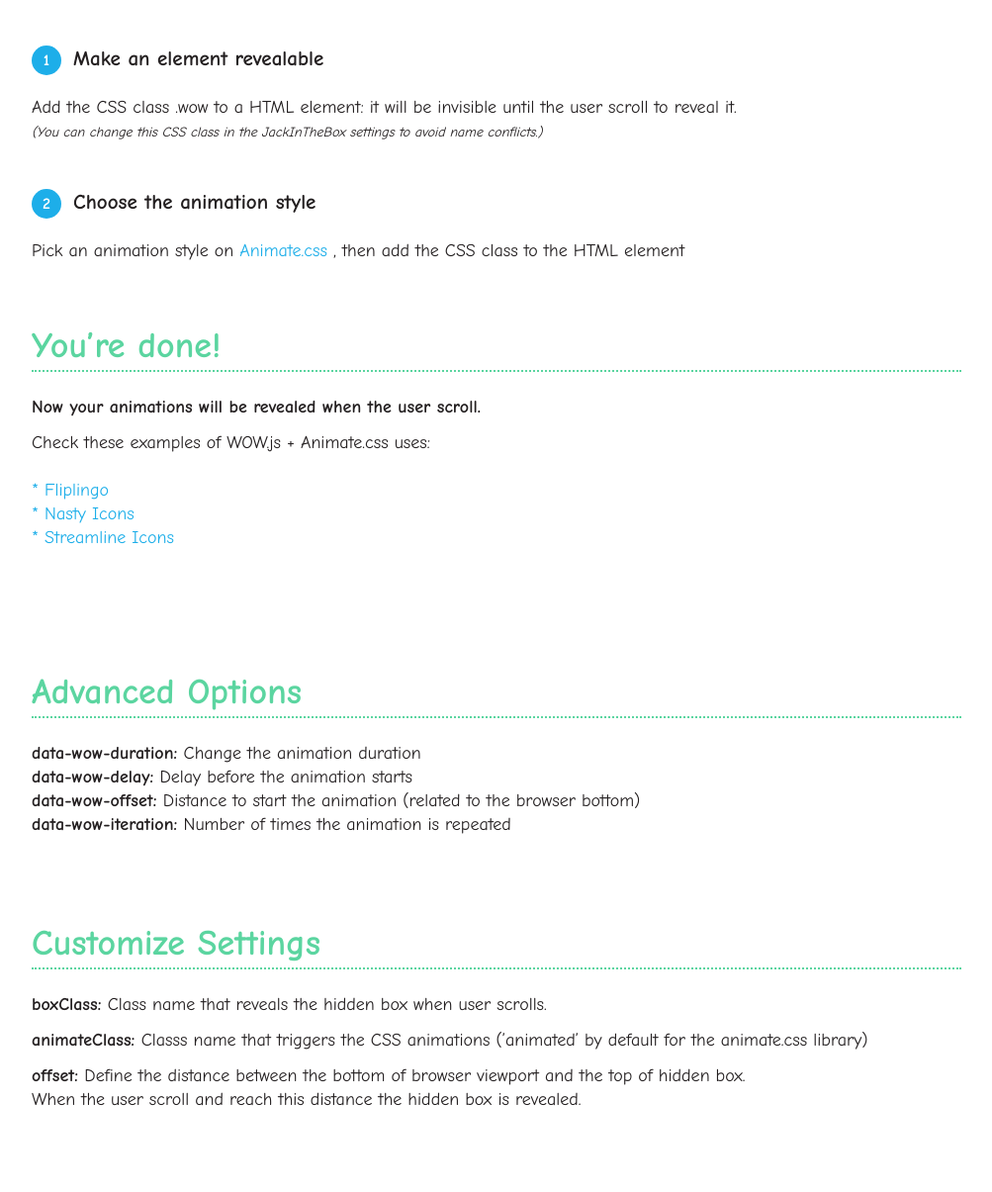
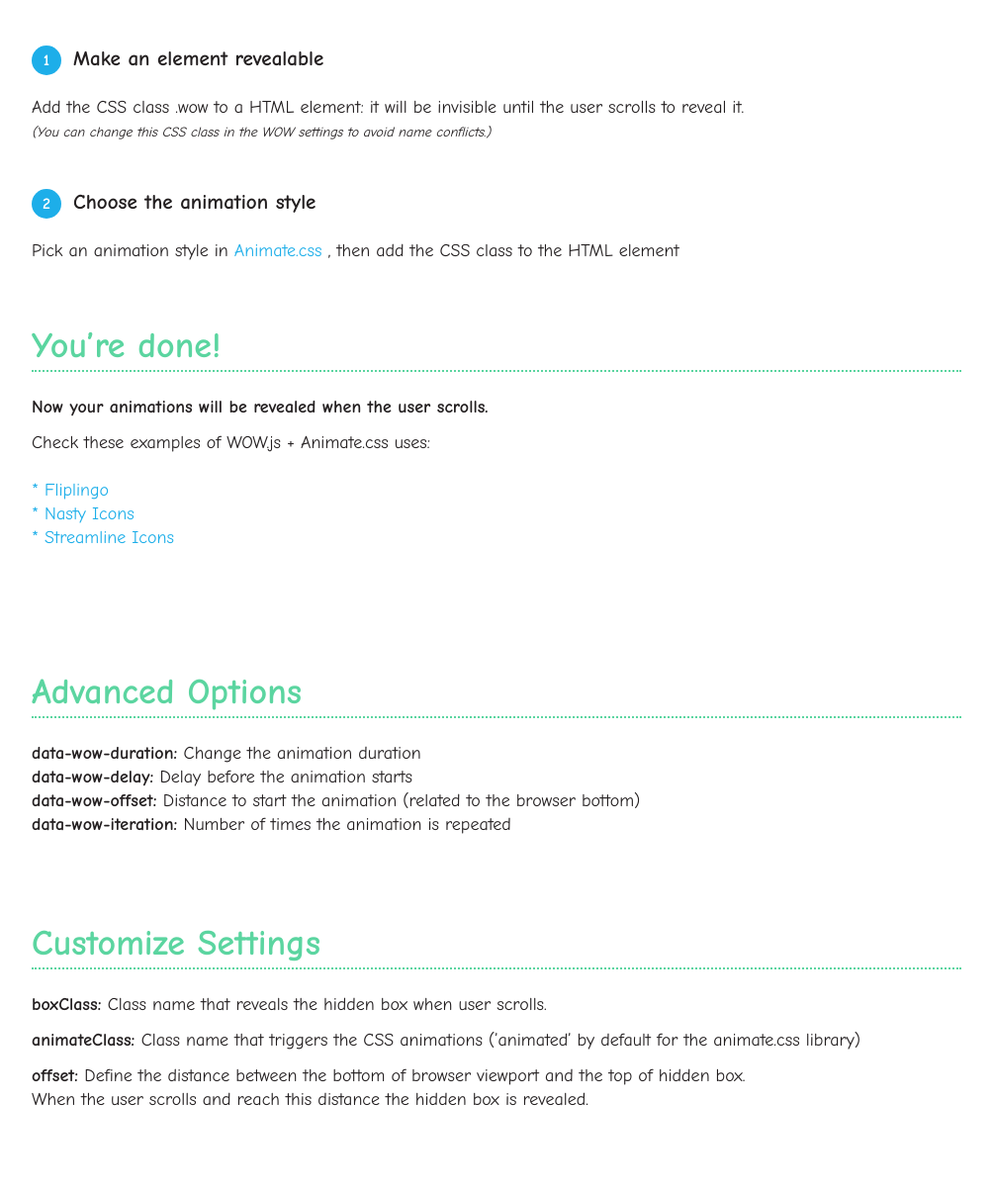
Before and after one commit to matthieua/WOW, a website: page docs.html in a window 1280 px wide. Shown: the part 566-1771 px from the top of the page at 99% size, without its empty margins (138-1141 px from the left). Drawn offline with Linux system fonts and the light colour scheme.

Commit message:
Fix a few small typos in docs

```diff
--- a/docs.html
+++ b/docs.html
@@ -36,7 +36,7 @@
             <h3>
               <div class="pill">1 </div>Link to the CSS animation library
             </h3>
-            <p>Link to <a href="http://daneden.github.io/animate.css/" title="Animate.css" target="_blank">Animate.css </a><br><i class="small">(You can link to another CSS animation library by changing WOW.j settings)</i><br></p><script src="https://gist.github.com/webalys/8798504.js"></script>
+            <p>Link to <a href="http://daneden.github.io/animate.css/" title="Animate.css" target="_blank">Animate.css </a><br><i class="small">(You can link to another CSS animation library by changing WOW.js settings)</i><br></p><script src="https://gist.github.com/webalys/8798504.js"></script>
             <h3>
               <div class="pill">2 </div>Link and activate WOW.js
             </h3><script src="https://gist.github.com/webalys/8798559.js"></script>
@@ -44,20 +44,20 @@
             <h3>
               <div class="pill">1 </div>Make an element revealable
             </h3>
-            <p>Add the CSS class .wow to a HTML element: it will be invisible until the user scroll to reveal it.<br><i class="small">(You can change this CSS class in the JackInTheBox settings to avoid name conflicts.)</i></p><script src="https://gist.github.com/webalys/8798576.js"></script>
+            <p>Add the CSS class .wow to a HTML element: it will be invisible until the user scrolls to reveal it.<br><i class="small">(You can change this CSS class in the WOW settings to avoid name conflicts.)</i></p><script src="https://gist.github.com/webalys/8798576.js"></script>
             <h3>
               <div class="pill">2 </div>Choose the animation style
             </h3>
-            <p>Pick an animation style on <a href="http://daneden.github.io/animate.css/" title="Animate.css" target="_blank">Animate.css </a>, then add the CSS class to the HTML element</p><script src="https://gist.github.com/webalys/8798619.js"></script>
+            <p>Pick an animation style in <a href="http://daneden.github.io/animate.css/" title="Animate.css" target="_blank">Animate.css </a>, then add the CSS class to the HTML element</p><script src="https://gist.github.com/webalys/8798619.js"></script>
             <h1>You’re done! </h1>
-            <p><strong>Now your animations will be revealed when the user scroll.</strong></p>
+            <p><strong>Now your animations will be revealed when the user scrolls.</strong></p>
             <p>Check these examples of WOW.js + Animate.css uses:	<br><br><a href="https://www.fliplingo.com/" title="Fliplingo - Translation Automated on Twitter" target="_blank">* Fliplingo </a><br><a href="http://nastyicons.com/" title="Nasty Icons" target="_blank">* Nasty Icons </a><br><a href="http://www.streamlineicons.com/" title="Streamline Icons - iOS7 Icons" target="_blank">* Streamline Icons </a></p><br><br>
             <h1>Advanced Options</h1>
             <p><strong>data-wow-duration: </strong>Change the animation duration<br><strong>data-wow-delay: </strong>Delay before the animation starts<br><strong>data-wow-offset: </strong>Distance to start the animation (related to the browser bottom)<br><strong>data-wow-iteration: </strong>Number of times the animation is repeated<br><br></p><script src="https://gist.github.com/webalys/8798665.js"></script>
             <h1>Customize Settings</h1>
             <p><strong>boxClass: </strong>Class name that reveals the hidden box when user scrolls.</p>
-            <p><strong>animateClass: </strong>Classs name that triggers the CSS animations (’animated’ by default for the animate.css library)</p>
-            <p><strong>offset: </strong>Define the distance between the bottom of browser viewport and the top of hidden box.<br>When the user scroll and reach this distance the hidden box is revealed. </p><br><script src="https://gist.github.com/webalys/8798650.js"></script>
+            <p><strong>animateClass: </strong>Class name that triggers the CSS animations (’animated’ by default for the animate.css library)</p>
+            <p><strong>offset: </strong>Define the distance between the bottom of browser viewport and the top of hidden box.<br>When the user scrolls and reach this distance the hidden box is revealed. </p><br><script src="https://gist.github.com/webalys/8798650.js"></script>
           </div>
         </div>
       </div>
```
